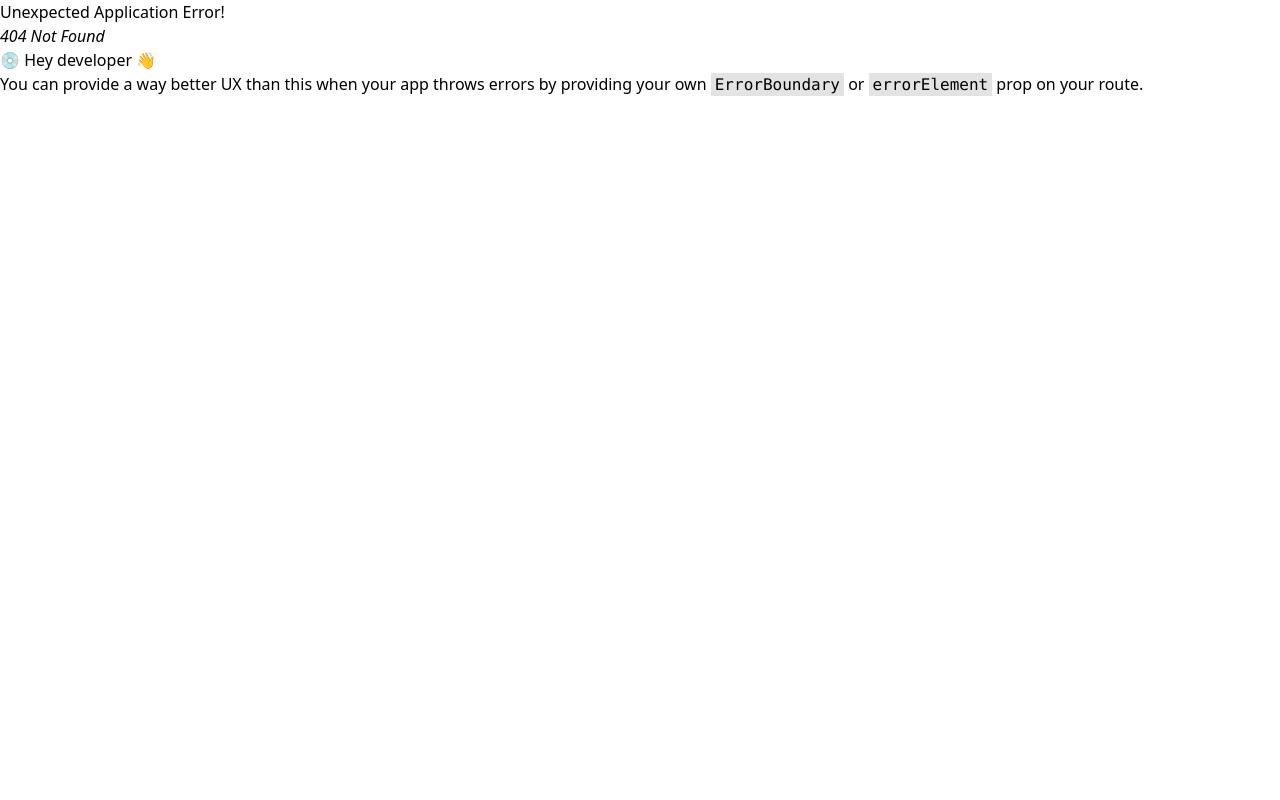
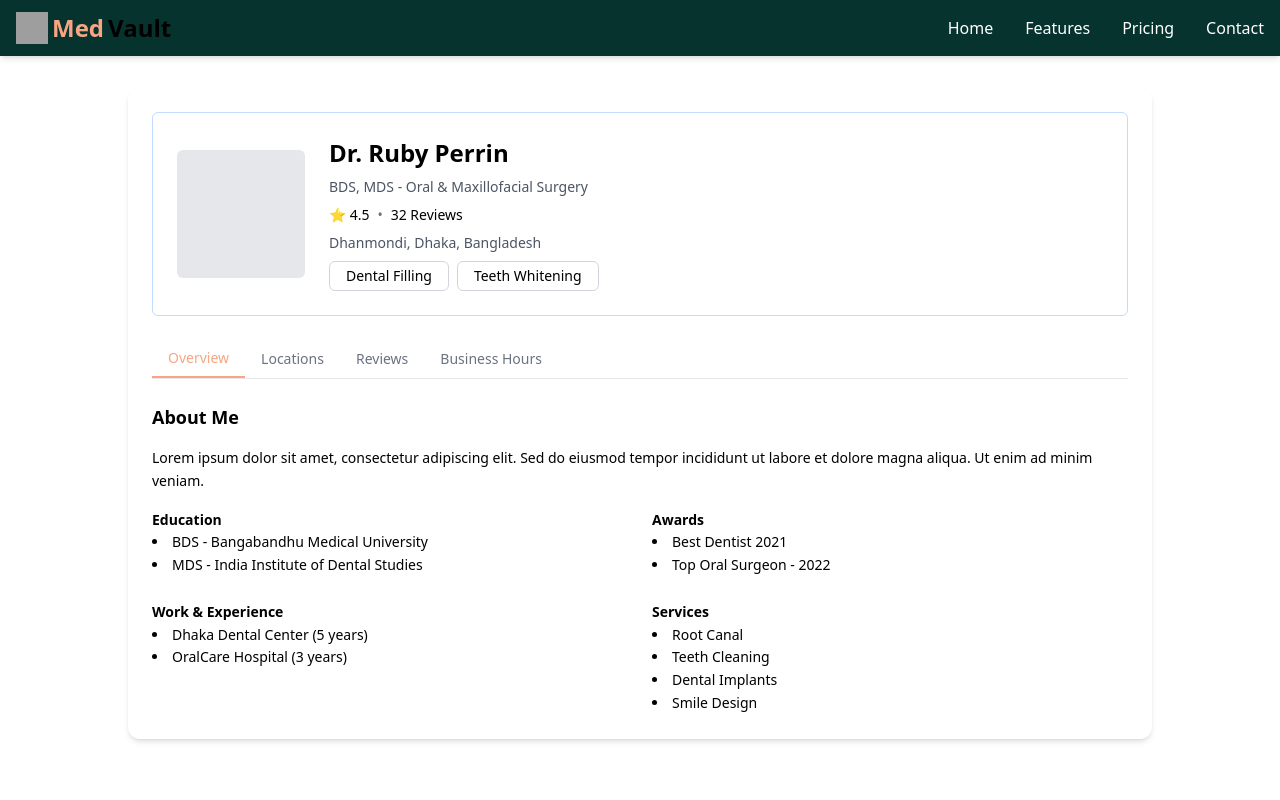
Before and after one commit to Md-Sufian-Jidan/med-vault-client, a React (Vite) app: page /view/1 in a window 1280 px wide. Before the commit this address had no page. Shown: the top 800 px of the page. Built offline with nearby package versions, Linux system fonts and the light colour scheme; grey boxes are pictures that could not be loaded.

Commit message:
view doctor profile added

```diff
--- a/src/Components/CommonHeadingDescription/CommonHeadingDescription.jsx
+++ b/src/Components/CommonHeadingDescription/CommonHeadingDescription.jsx
@@ -8,7 +8,7 @@ const CommonHeadingDescription = ({ title, description, }) => {
             whileInView={{ opacity: 1, y: 0 }}
             transition={{ duration: 0.5 }}
             viewport={{ once: true }}
-            className={`max-w-2xl mx-auto my-5 text-center`}
+            className={`max-w-2xl mx-auto my-5 text-center px-3`}
         >
             <h2 className="text-3xl md:text-4xl font-bold mb-3">
                 {title}
--- a/src/Components/DoctorCard/DoctorCard.jsx
+++ b/src/Components/DoctorCard/DoctorCard.jsx
@@ -1,5 +1,6 @@
 import { FaMapMarkerAlt, FaCalendarAlt, FaDollarSign, FaStar } from 'react-icons/fa';
 import { motion } from 'framer-motion';
+import { Link } from 'react-router-dom';
 
 const DoctorCard = ({ doctor }) => {
     return (
@@ -36,9 +37,9 @@ const DoctorCard = ({ doctor }) => {
                     <span>${doctor.fee}</span>
                 </div>
             </div>
-            <button className="px-5 py-2 text-sm border-2 border-[#F7A582] text-[#F7A582] rounded-md hover:bg-[#F7A582] hover:text-white transition">
+            <Link to={`view/${doctor?._id}`} className="px-5 py-2 text-sm text-center border-2 border-[#F7A582] text-[#F7A582] rounded-md hover:bg-[#F7A582] hover:text-white transition">
                 View Profile
-            </button>
+            </Link>
         </motion.div>
     );
 };
--- /dev/null
+++ b/src/Components/DoctorProfile/DoctorProfile.jsx
@@ -0,0 +1,95 @@
+import { useState } from 'react';
+
+const DoctorProfile = () => {
+    const [activeTab, setActiveTab] = useState('overview');
+
+    return (
+        <div className="max-w-5xl mx-auto my-10 p-6 bg-white rounded-xl shadow-md">
+            {/* Profile Header */}
+            <div className="flex flex-col md:flex-row items-center border border-blue-200 p-6 rounded-md">
+                <div className="w-32 h-32 bg-gray-200 rounded-md mr-6" />
+                <div className="space-y-2">
+                    <h2 className="text-2xl font-bold">Dr. Ruby Perrin</h2>
+                    <p className="text-sm text-gray-600">BDS, MDS - Oral & Maxillofacial Surgery</p>
+                    <div className="flex items-center space-x-2 text-sm">
+                        <span>⭐ 4.5</span>
+                        <span className="text-gray-500">•</span>
+                        <span>32 Reviews</span>
+                    </div>
+                    <p className="text-sm text-gray-600">Dhanmondi, Dhaka, Bangladesh</p>
+                    <div className="flex gap-2 mt-2">
+                        <button className="px-4 py-1 border border-gray-300 rounded-md text-sm hover:bg-gray-100">Dental Filling</button>
+                        <button className="px-4 py-1 border border-gray-300 rounded-md text-sm hover:bg-gray-100">Teeth Whitening</button>
+                    </div>
+                </div>
+            </div>
+
+            {/* Tabs */}
+            <div className="flex border-b mt-6">
+                {['overview', 'locations', 'reviews', 'business hours'].map((tab) => (
+                    <button
+                        key={tab}
+                        onClick={() => setActiveTab(tab)}
+                        className={`capitalize px-4 py-2 text-sm font-medium ${activeTab === tab
+                                ? 'border-b-2 border-[#F7A582] text-[#F7A582]'
+                                : 'text-gray-500 hover:text-[#F7A582]'
+                            }`}
+                    >
+                        {tab}
+                    </button>
+                ))}
+            </div>
+
+            {/* Tab Content */}
+            <div className="mt-6 space-y-4 text-sm leading-relaxed">
+                {activeTab === 'overview' && (
+                    <>
+                        <h3 className="text-lg font-semibold">About Me</h3>
+                        <p>
+                            Lorem ipsum dolor sit amet, consectetur adipiscing elit. Sed do eiusmod tempor incididunt ut labore
+                            et dolore magna aliqua. Ut enim ad minim veniam.
+                        </p>
+
+                        <div className="grid md:grid-cols-2 gap-6 mt-4">
+                            <div>
+                                <h4 className="font-semibold">Education</h4>
+                                <ul className="list-disc list-inside">
+                                    <li>BDS - Bangabandhu Medical University</li>
+                                    <li>MDS - India Institute of Dental Studies</li>
+                                </ul>
+                            </div>
+                            <div>
+                                <h4 className="font-semibold">Awards</h4>
+                                <ul className="list-disc list-inside">
+                                    <li>Best Dentist 2021</li>
+                                    <li>Top Oral Surgeon - 2022</li>
+                                </ul>
+                            </div>
+                            <div>
+                                <h4 className="font-semibold">Work & Experience</h4>
+                                <ul className="list-disc list-inside">
+                                    <li>Dhaka Dental Center (5 years)</li>
+                                    <li>OralCare Hospital (3 years)</li>
+                                </ul>
+                            </div>
+                            <div>
+                                <h4 className="font-semibold">Services</h4>
+                                <ul className="list-disc list-inside">
+                                    <li>Root Canal</li>
+                                    <li>Teeth Cleaning</li>
+                                    <li>Dental Implants</li>
+                                    <li>Smile Design</li>
+                                </ul>
+                            </div>
+                        </div>
+                    </>
+                )}
+                {activeTab === 'locations' && <p>📍 Location: Dhanmondi, Dhaka</p>}
+                {activeTab === 'reviews' && <p>⭐ User reviews will be listed here.</p>}
+                {activeTab === 'business hours' && <p>🕘 Mon-Fri: 9am - 5pm</p>}
+            </div>
+        </div>
+    );
+}
+
+export default DoctorProfile;
--- a/src/Layouts/Main/Main.jsx
+++ b/src/Layouts/Main/Main.jsx
@@ -5,7 +5,9 @@ import Footer from '../../Shared/Footer/Footer';
 const Main = () => {
     return (
         <div>
-            <Navbar />
+            <div className='h-12'>
+                <Navbar />
+            </div>
             <Outlet />
             <Footer />
         </div>
--- a/src/Pages/Home/Banner/Banner.jsx
+++ b/src/Pages/Home/Banner/Banner.jsx
@@ -12,7 +12,7 @@ const Banner = () => {
           initial={{ opacity: 0, x: -50 }}
           animate={{ opacity: 1, x: 0 }}
           transition={{ duration: 0.6 }}
-          className="flex-1"
+          className="flex-1 md:text-start text-center"
         >
           <h1 className="text-4xl md:text-5xl font-bold text-white mb-4">
           Your Best Medical Help Center
@@ -20,7 +20,7 @@ const Banner = () => {
           <p className="text-gray-600 mb-6 text-lg">
             Manage, access, and share your documents securely—all in one place.
           </p>
-          <div className="flex flex-wrap gap-4">
+          <div className="flex md:flex-wrap md:justify-start justify-center gap-4">
             <Link
               to="/get-started"
               className="bg-[#F7A582] text-white px-6 py-3 rounded-xl text-lg font-medium hover:bg-[#F7A582]/80 transition"
--- a/src/Pages/Home/Services/Services.jsx
+++ b/src/Pages/Home/Services/Services.jsx
@@ -6,7 +6,7 @@ const OurServices = () => {
             initial={{ opacity: 0, y: 30 }}
             whileInView={{ opacity: 1, y: 0 }}
             transition={{ duration: 0.5, }}
-            className='max-w-7xl mx-auto px-4 text-center py-20 flex md:flex-row flex-col items-center gap-10'
+            className='max-w-7xl mx-auto px-4 text-center py-5 flex md:flex-row flex-col items-center gap-10'
         >
             <div className='flex-1'>
                 <img src='https://i.ibb.co/jkz985k2/Rectangle-20078-1.png' alt='doctor picture' />
@@ -50,7 +50,7 @@ const OurServices = () => {
                             transition={{ duration: 0.6 }}
                             className="text-xl md:text-lg font-light"
                         >Electro Gastrology Therapy is a non-invasive treatment that uses mild electrical stimulation to regulate and restore normal gastric function. This innovative approach is designed to assist patients suffering from digestive disorders such as gastroparesis, bloating, and chronic indigestion. By gently stimulating the stomach muscles and nerves, it enhances motility, promotes better digestion, and supports overall gastrointestinal health — offering a modern solution for long-standing gastric issues.</motion.p>
-                        <button className='btn btn-outline text-[#F7A582]'>More Details</button>
+                        <button className='btn btn-outline text-[#F7A582] mt-5'>More Details</button>
                     </div>
                 </div>
 
--- a/src/Shared/Footer/Footer.jsx
+++ b/src/Shared/Footer/Footer.jsx
@@ -30,6 +30,7 @@ const Footer = () => {
                     initial={{ opacity: 0, y: 20 }}
                     whileInView={{ opacity: 1, y: 0 }}
                     transition={{ duration: 0.4, delay: 0.1 }}
+                    className='text-center'
                 >
                     <h3 className="text-lg font-semibold text-gray-800 mb-4">Quick Links</h3>
                     <ul className="space-y-2 text-sm text-gray-600">
@@ -48,8 +49,9 @@ const Footer = () => {
                     initial={{ opacity: 0, y: 20 }}
                     whileInView={{ opacity: 1, y: 0 }}
                     transition={{ duration: 0.4, delay: 0.2 }}
+                    className='text-center'
                 >
-                    <h3 className="text-lg font-semibold text-gray-800 mb-4">Doc House Services</h3>
+                    <h3 className="text-lg font-semibold text-gray-800 mb-4">Med Vault Services</h3>
                     <ul className="space-y-2 text-sm text-gray-600">
                         <li>Pediatric Clinic</li>
                         <li>Diagnosis Clinic</li>
@@ -66,6 +68,7 @@ const Footer = () => {
                     initial={{ opacity: 0, y: 20 }}
                     whileInView={{ opacity: 1, y: 0 }}
                     transition={{ duration: 0.4, delay: 0.3 }}
+                    className='text-center'
                 >
                     <h3 className="text-lg font-semibold text-gray-800 mb-4">Working Hours</h3>
                     <ul className="space-y-2 text-sm text-gray-600">
--- a/src/Shared/Navbar/Navbar.jsx
+++ b/src/Shared/Navbar/Navbar.jsx
@@ -41,7 +41,7 @@ const Navbar = () => {
                 </ul>
 
                 {/* Mobile menu toggle */}
-                <div className="md:hidden">
+                <div className="md:hidden text-white">
                     <button onClick={() => setMenuOpen(!menuOpen)}>
                         {menuOpen ? <X size={24} /> : <Menu size={24} />}
                     </button>
```
Also changed, not shown: src/Routes/Routes.jsx (+8 -1 lines).
